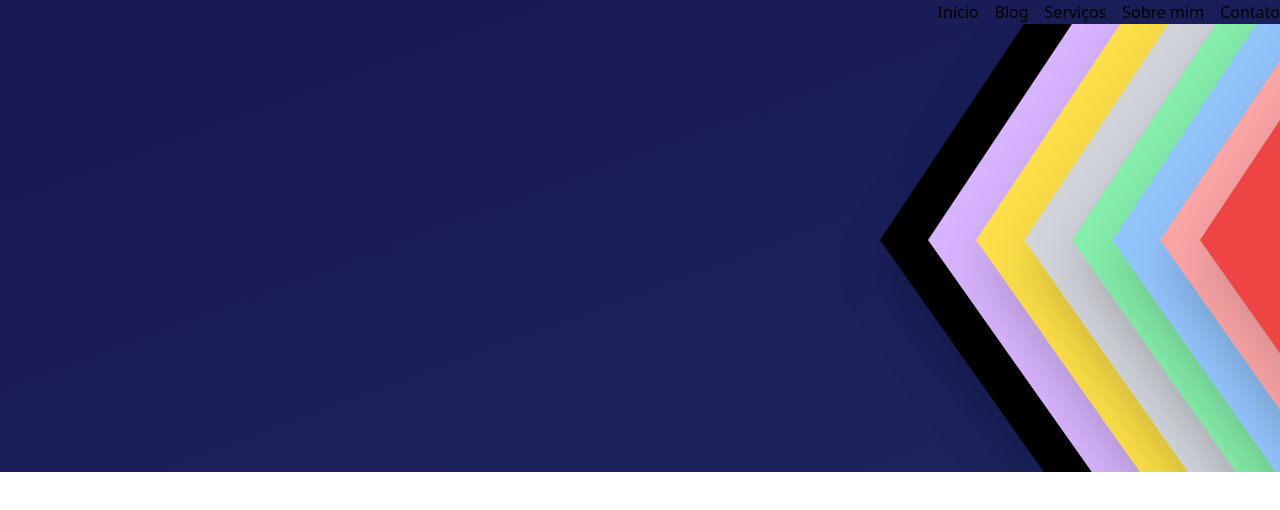
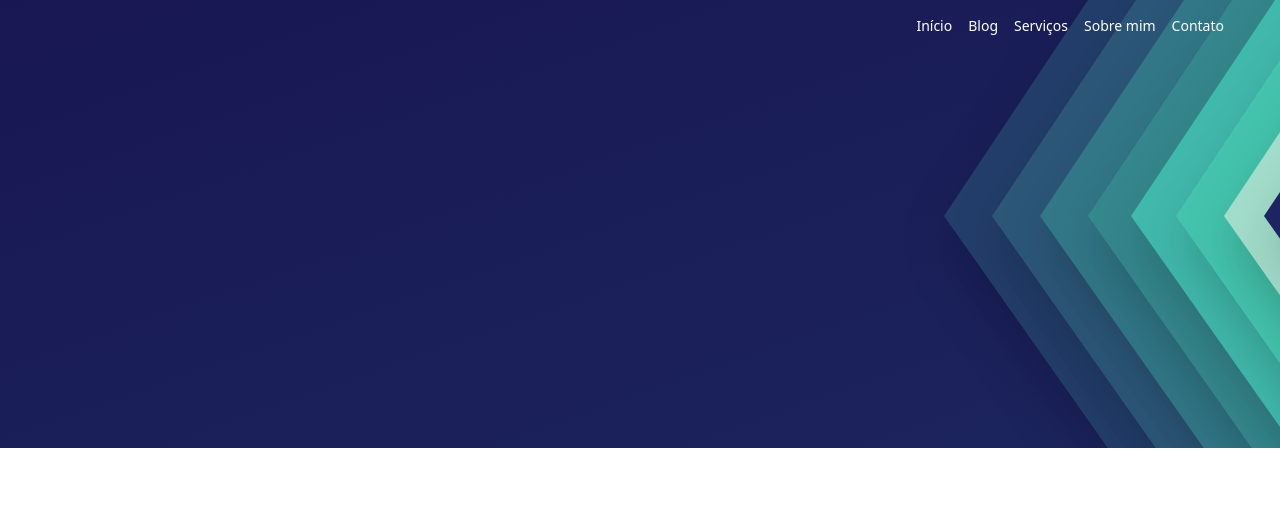
Before and after one commit to CharlieBellow/sitepsi, a Next.js app: page / in a window 1280 px wide. Shown: the top 510 px of the page. Built offline with nearby package versions, Linux system fonts and the light colour scheme.

Commit message:
add clors in triangulo

```diff
--- a/src/app/globals.css
+++ b/src/app/globals.css
@@ -6,11 +6,11 @@
 
   --primary: hsl(161, 46%, 75%) , /* #A3DDCB 199 100% 43% - TRANSFORMAR EM hsl */
   --fundo: 	hsl(235, 53%, 25%), /* #1E2462 */
-  --ciano-1: 	hsl(173, 51%, 51%)  /* #44C2B4 */
-  --ciano-2: 	hsl(184, 46%, 41%) /* #389298 */
-  --ciano-3: 	hsl(191, 46%, 38%) /* #347D8E */
-  --ciano-4: 	hsl(207, 47%, 33%) /* #2D597C */
-  --ciano-5: 	hsl(218, 51%, 29%)/*  #243F6E */
+  --ciano-1: 	hsl(173, 51%, 51%),  /* #44C2B4 */
+  --ciano-2: 	hsl(184, 46%, 41%) ,/* #389298 */
+  --ciano-3: 	hsl(191, 46%, 38%) ,/* #347D8E */
+  --ciano-4: 	hsl(207, 47%, 33%), /* #2D597C */
+  --ciano-5: 	hsl(218, 51%, 29%), /*  #243F6E */
 
   --gradient-primary: hsl(241, 57%, 21%)
   --gradient-secondary: hsl(238, 52%, 23%)
--- a/src/components/Background.tsx
+++ b/src/components/Background.tsx
@@ -3,15 +3,15 @@ import React from 'react'
 
 export default function Background() {
   return (
-    <div className='relative left-[8rem] w-content h-[28rem] items-center flex overflow-hidden '>
-      <Triangulo className="right-2 border-r-red-300   z-50"/>
-      <Triangulo className="-right-8 border-r-red-500   z-50"/>
-      <Triangulo className="right-14 border-r-blue-300 z-40"/>
-      <Triangulo className="right-24 border-r-green-300  z-30"/>
-      <Triangulo className="right-36 border-r-gray-300  z-20"/>
-      <Triangulo className="right-48 border-r-yellow-300 z-10"/>
-      <Triangulo className="right-[18rem] border-r-black "/>
-      <Triangulo className="right-60 border-r-purple-300 z-0"/>
+    <div className='relative left-[12rem] w-content h-[28rem] items-center flex  '>
+      <Triangulo className="right-2 border-r-primary   z-50"/>
+      <Triangulo className="-right-8 border-r-fundo   z-50"/>
+      <Triangulo className="right-14 border-r-ciano-1 z-40"/>
+      <Triangulo className="right-[101px] border-r-ciano-2  z-30"/>
+      <Triangulo className="right-36 border-r-ciano-3  z-20"/>
+      <Triangulo className="right-48 border-r-ciano-4 z-10"/>
+      <Triangulo className="right-[18rem] border-r-ciano-6 "/>
+      <Triangulo className="right-60 border-r-ciano-5 z-0"/>
     </div>
   )
 }
--- a/src/components/Header.tsx
+++ b/src/components/Header.tsx
@@ -1,15 +1,13 @@
-import React from 'react'
-
 export default function Header() {
   return (
-    <header>
-      <ul className="flex justify-end items-center space-x-4">
-        <li>Início</li>
-        <li>Blog</li>
-        <li>Serviços</li>
-        <li>Sobre mim</li>
-        <li>Contato</li>
+    <div>
+      <ul className="flex w-full p-4 right-10 text-sm font-light z-50  absolute  text-white justify-end items-end space-x-4 ">
+        <li className="hover:text-primary cursor-pointer">Início</li>
+        <li className="hover:text-primary cursor-pointer">Blog</li>
+        <li className="hover:text-primary cursor-pointer">Serviços</li>
+        <li className="hover:text-primary cursor-pointer">Sobre mim</li>
+        <li className="hover:text-primary cursor-pointer">Contato</li>
       </ul>
-    </header>
+    </div>
   )
 }
--- a/src/components/HomePage.tsx
+++ b/src/components/HomePage.tsx
@@ -3,11 +3,11 @@ import Header from "@/components/Header"
 
 export default function HomePage() {
   return (
-    <div className="overflow-hidden bg-gradient-to-br from-primary
+    <header className="overflow-hidden bg-gradient-to-br from-primary relative
        to-danger">
-      <Header />
+      <Header/>
       <Background />
 
-    </div>
+    </header>
   )
 }
--- a/tailwind.config.ts
+++ b/tailwind.config.ts
@@ -15,14 +15,15 @@ export default {
     extend: {
       colors: {
         ciano: {
-          1: 'hsl(var(--ciano-1))',
-          2: 'hsl(var(--ciano-2))',
-          3: "hsl(var(--ciano-3))",
-          4: "hsl(var(--ciano-4))",
-          5: "hsl(var(--ciano-5))",
+          1: '#44C4AD',
+          2: '#41B9AC',
+          3: "#35888E",
+          4: "#327888",
+          5: "#2C5779",
+          6: "#233E6B",
         },
-        primary: "hsl(var(--primary))",
-        fundo: "hsl(var(--fundo))",
+        primary: "#A3DDCB",
+        fundo: "#1E2462",
       },
     },
   },
```
